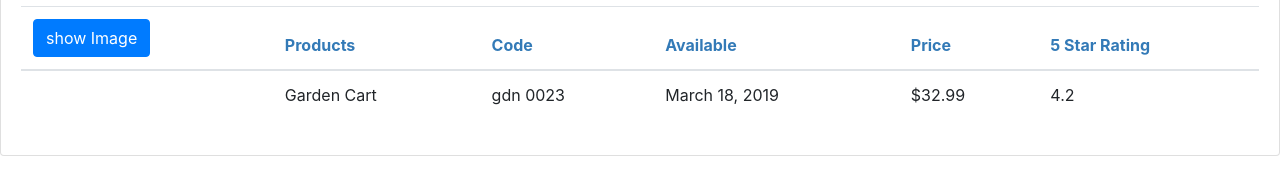
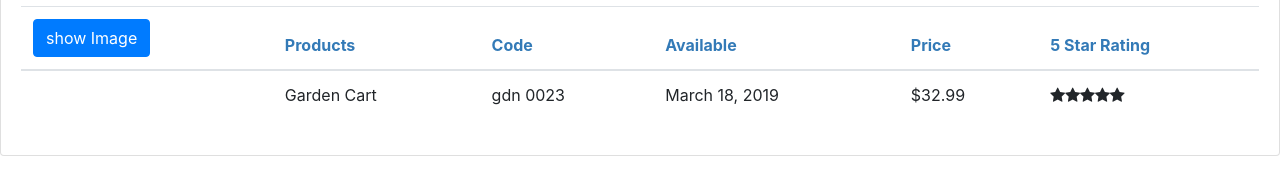
Before and after one commit to machariamwangi/angular-gettingStarted, an Angular app: page / in a window 1280 px wide. Shown: the part 202-371 px from the top of the page. Built offline with nearby package versions, Linux system fonts and the light colour scheme.

Commit message:
using nested components

```diff
--- a/src/app/app.module.ts
+++ b/src/app/app.module.ts
@@ -5,12 +5,14 @@ import { FormsModule } from '@angular/forms';
 import { AppComponent } from './app.component';
 import { ProductListComponent } from './products/product-list.component';
 import { convertToSpacesPipe } from './shared/convert-to-spaces.pipe';
+import { StarComponent } from './shared/star.component';
 
 @NgModule({
   declarations: [
     AppComponent,
     ProductListComponent,
-    convertToSpacesPipe
+    convertToSpacesPipe,
+    StarComponent
 
   ],
   imports: [
--- a/src/app/products/product-list.component.html
+++ b/src/app/products/product-list.component.html
@@ -45,7 +45,7 @@
             <td>{{ product.productCode | lowercase | convertToSpaces: '-'}}</td>
             <td>{{ product.releaseDate }}</td>
             <td>{{ product.price | currency: 'USD': 'symbol':'1.2-2'}} </td>
-            <td>{{ product.starRating }}</td>
+            <td><pm-star></pm-star></td>
         </tr>
 
 
--- a/src/app/shared/star.component.ts
+++ b/src/app/shared/star.component.ts
@@ -2,7 +2,7 @@ import { Component, OnChanges } from '@angular/core';
 
 @Component({
     selector: 'pm-star',
-    templateUrl: './start.component.html',
+    templateUrl: './star.component.html',
     styleUrls: ['./star.component.css']
 })
 export class StarComponent implements OnChanges{
```
